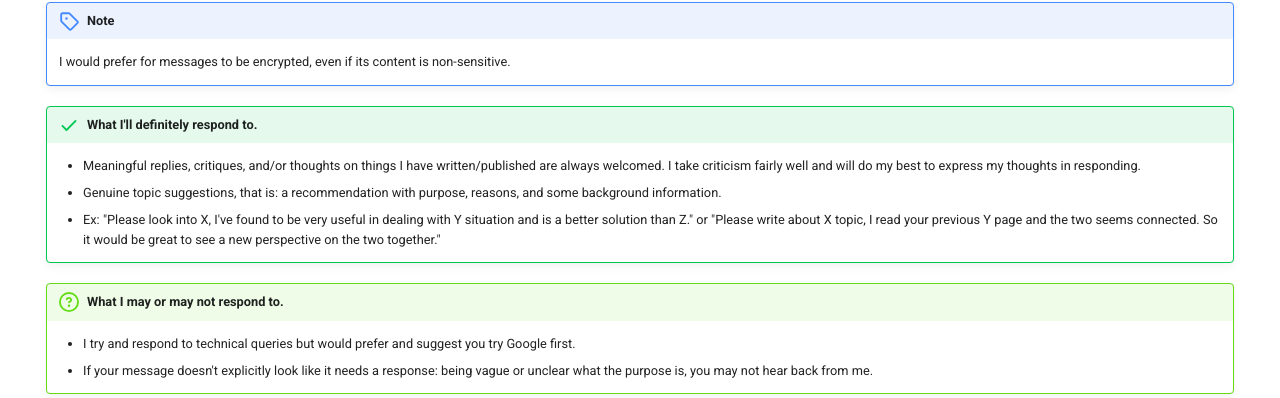
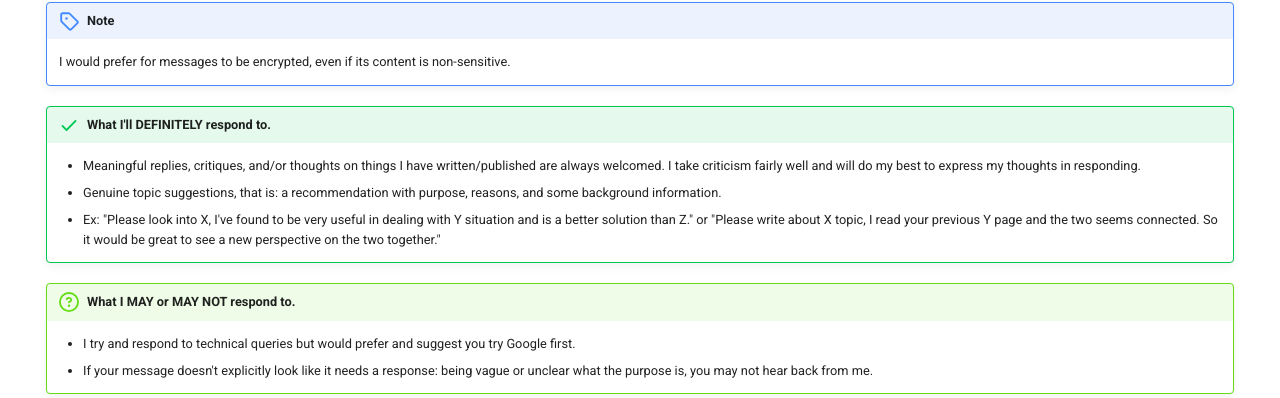
Before and after one commit to tylernguyen/tylernguyen.xyz, an MkDocs documentation site: the page built from docs/contact.md, in a window 1280 px wide and 1055 px high. Shown: the part 342-740 px from the top of the window. Built offline with MkDocs 1.6.1 and Material for MkDocs 9.7.7, drawn with Linux system fonts in a browser that asks for light colours; plug-ins that fetch from the network failed and are left out; comment, search, counter and statistics services are not loaded; some of the changed lines change nothing that is shown; some of the changed text lies outside the part shown.

Commit message:
move uses this folder

```diff
--- a/docs/contact.md
+++ b/docs/contact.md
@@ -13,18 +13,18 @@
 
     I would prefer for messages to be encrypted, even if its content is non-sensitive.
 
-!!! success "What I'll definitely respond to."
+!!! success "What I'll DEFINITELY respond to."
 
     - Meaningful replies, critiques, and/or thoughts on things I have written/published are always welcomed. I take criticism fairly well and will do my best to express my thoughts in responding.
     - Genuine topic suggestions, that is: a recommendation with purpose, reasons, and some background information.
       - Ex: "Please look into X, I've found to be very useful in dealing with Y situation and is a better solution than Z." or "Please write about X topic, I read your previous Y page and the two seems connected. So it would be great to see a new perspective on the two together."
 
-!!! question "What I may or may not respond to."
+!!! question "What I MAY or MAY NOT respond to."
 
     - I try and respond to technical queries but would prefer and suggest you try Google first.
     - If your message doesn't explicitly look like it needs a response: being vague or unclear what the purpose is, you may not hear back from me.
 
-!!! failure "What I'll definitely **NOT** respond to"
+!!! failure "What I'll definitely NOT respond to"
 
     - I don't do pen pals.
     - [Don't ask to ask, just ask.](https://dontasktoask.com/)
--- a/mkdocs.yml
+++ b/mkdocs.yml
@@ -132,13 +132,13 @@
       - Graphic Novels: catalog/graphic-novels.md
       - Music: catalog/music.md
     - Uses This:
-      - dotfiles: uses-this/dotfiles.md
-      - Hardware : uses-this/hardware.md
-      - Software : uses-this/software.md
-      - Services : uses-this/services.md
-      - Self-Hosted : uses-this/selfhosted.md
-      - Security : uses-this/security.md
-      - Don't Use This: uses-this/dont-use-this.md
+      - dotfiles: dotfiles.md
+      - Hardware : hardware.md
+      - Software : software.md
+      - Services : services.md
+      - Self-Hosted : selfhosted.md
+      - Security : security.md
+      - Don't Use This: dont-use-this.md
     - Contact: contact.md
     - About: about.md
     - Support: https://github.com/sponsors/tylernguyen
```
Also changed, not shown: docs/dont-use-this.md (added), docs/dotfiles.md (renamed from docs/uses-this/dotfiles.md), docs/hardware.md (renamed from docs/uses-this/hardware.md), docs/security.md (renamed from docs/uses-this/security.md), docs/selfhosted.md (renamed from docs/uses-this/selfhosted.md), docs/services.md (renamed from docs/uses-this/services.md), docs/software.md (renamed from docs/uses-this/software.md), docs/uses-this/dont-use-this.md (deleted).
